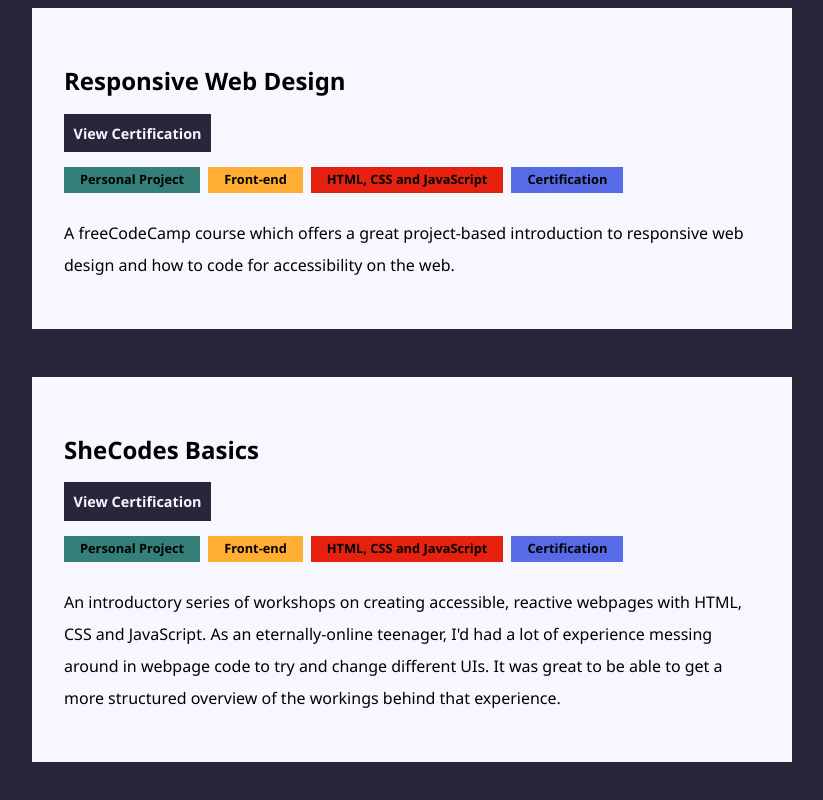
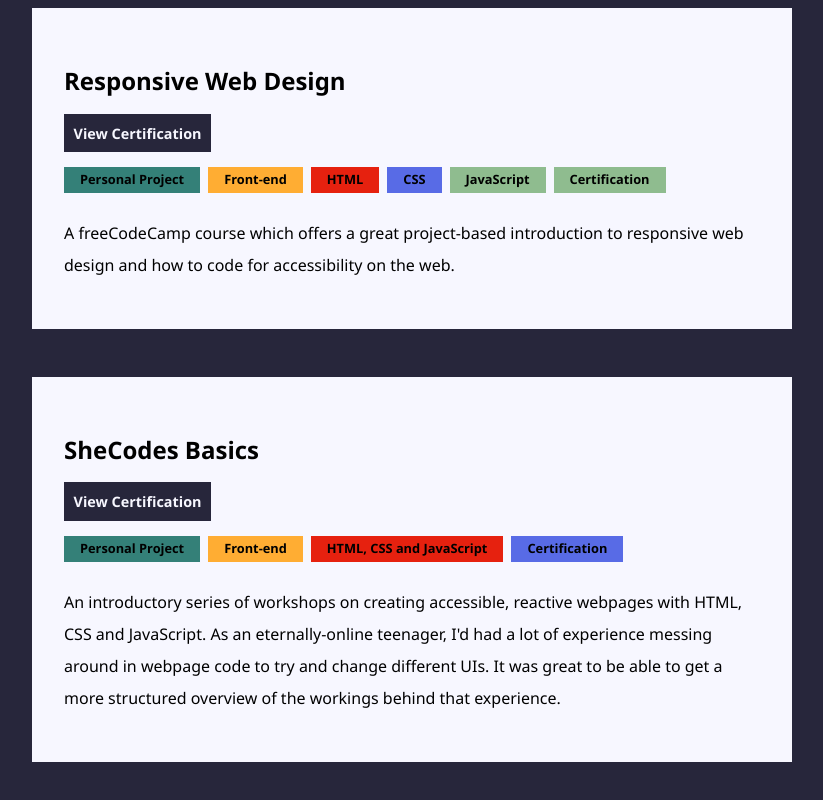
Before and after one commit to madisonlowe/madisonlowe.github.io, a Next.js app: page /projects in a window 1280 px wide. Shown: the part 4591-5391 px from the top of the page, without its empty margins (32-855 px from the left). Built offline with nearby package versions, Linux system fonts and the light colour scheme.

Commit message:
Conditional tag map edited in ProjectCard.

```diff
--- a/components/ProjectCard.js
+++ b/components/ProjectCard.js
@@ -9,7 +9,13 @@
       </a>
       <ul className={styles.tagsUl}>
         {tags.map((tag) => {
-          return <li className={styles.tagsLi}>{tag}</li>;
+          return typeof tag === "object" ? (
+            Object.values(tag).map((value) => (
+              <li className={styles.tagsLi}>{value}</li>
+            ))
+          ) : (
+            <li className={styles.tagsLi}>{tag}</li>
+          );
         })}
       </ul>
       <p className={styles.description}>{desc}</p>
--- a/data.js
+++ b/data.js
@@ -117,7 +117,7 @@
     tags: [
       "Personal Project",
       "Front-end",
-      "HTML, CSS and JavaScript",
+      ["HTML", "CSS", "JavaScript"],
       "Certification",
     ],
   },
```
